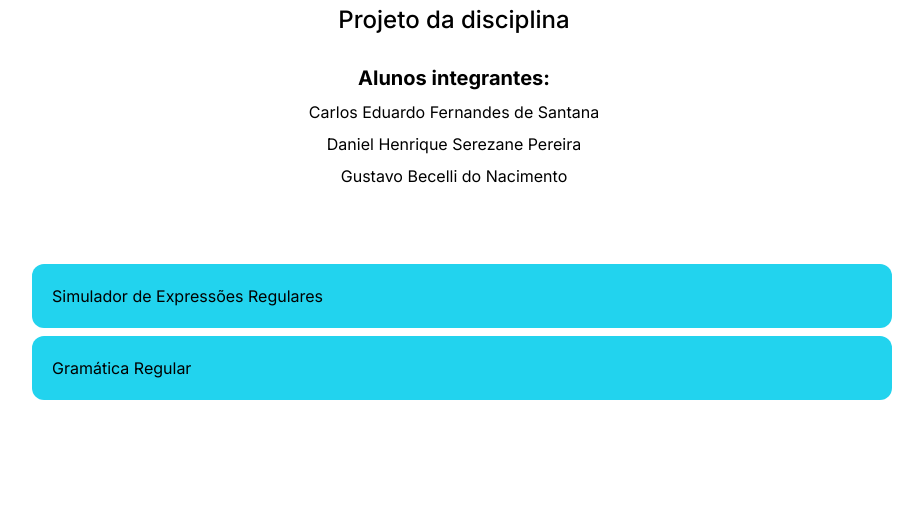
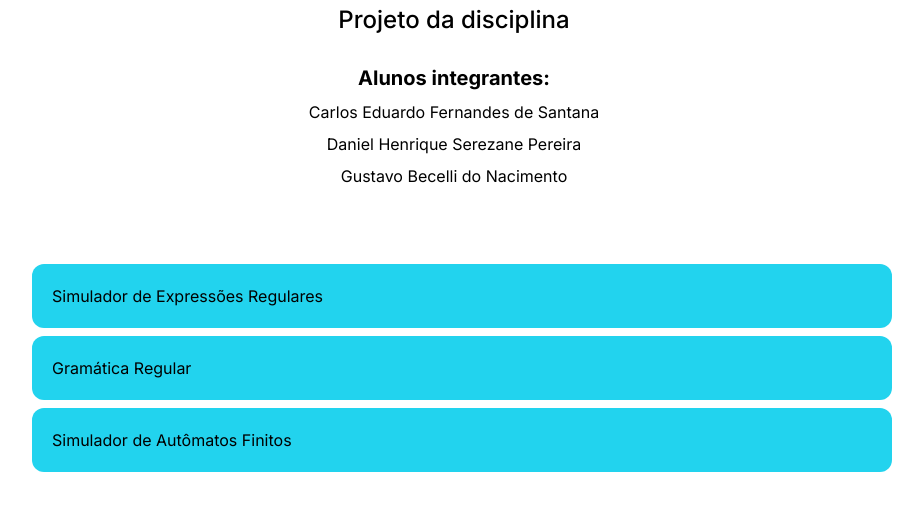
Before and after one commit to Salies/lftc, a plain HTML site: page index.html in a window 1280 px wide. Shown: the part 104-614 px from the top of the page, without its empty margins (186-1109 px from the left). Drawn offline with nearby package versions, Linux system fonts and the light colour scheme.

Commit message:
update index

```diff
--- a/index.html
+++ b/index.html
@@ -36,6 +36,12 @@
 					Gramática Regular
 				</div>
 			</a>
+			<a href="./projects/automata">
+				<div
+					class="w-full p-5 rounded-xl bg-cyan-400 hover:bg-cyan-500 m-2">
+					Simulador de Autômatos Finitos
+				</div>
+			</a>
 		</section>
 	</body>
 </html>
```
